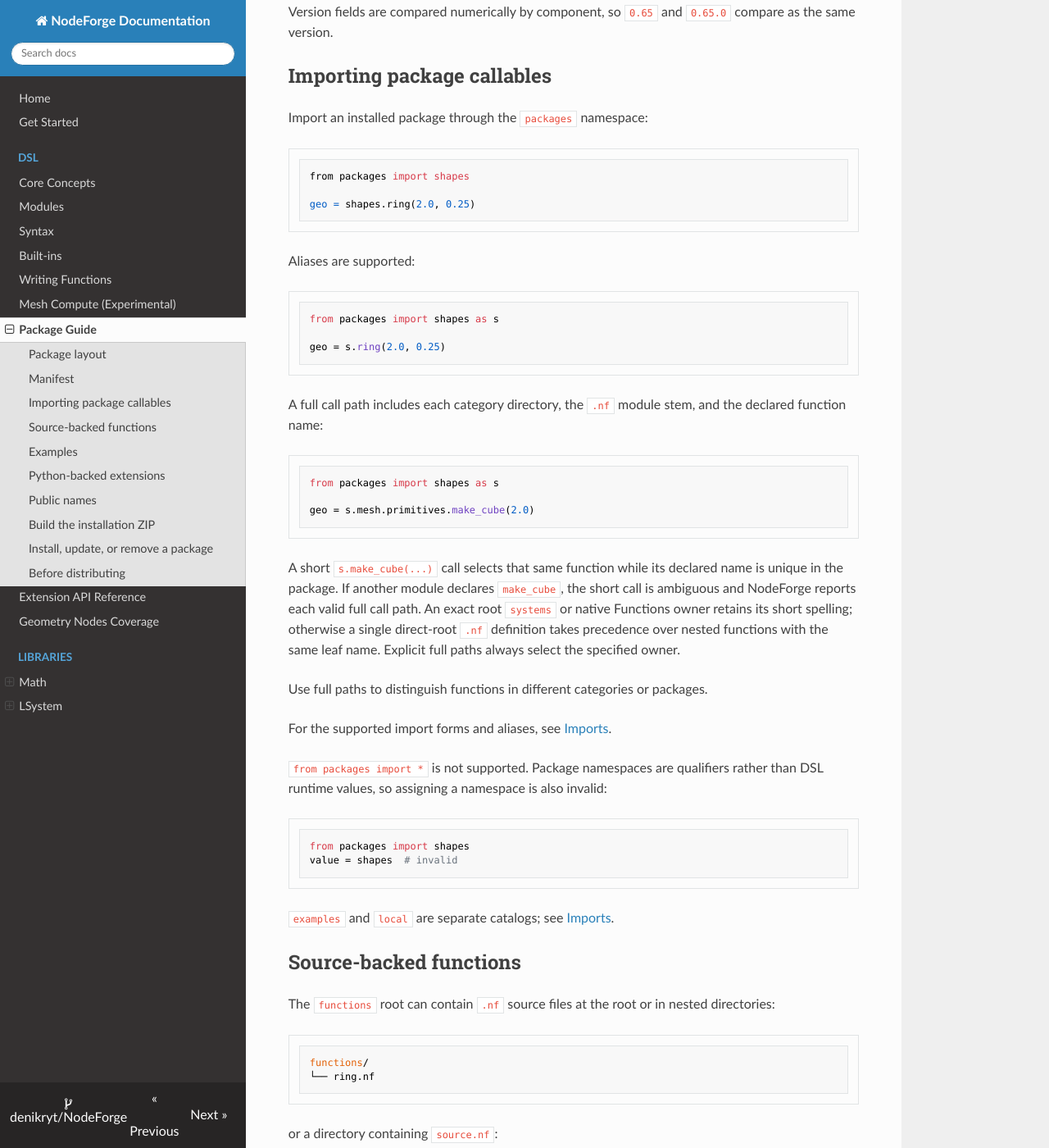
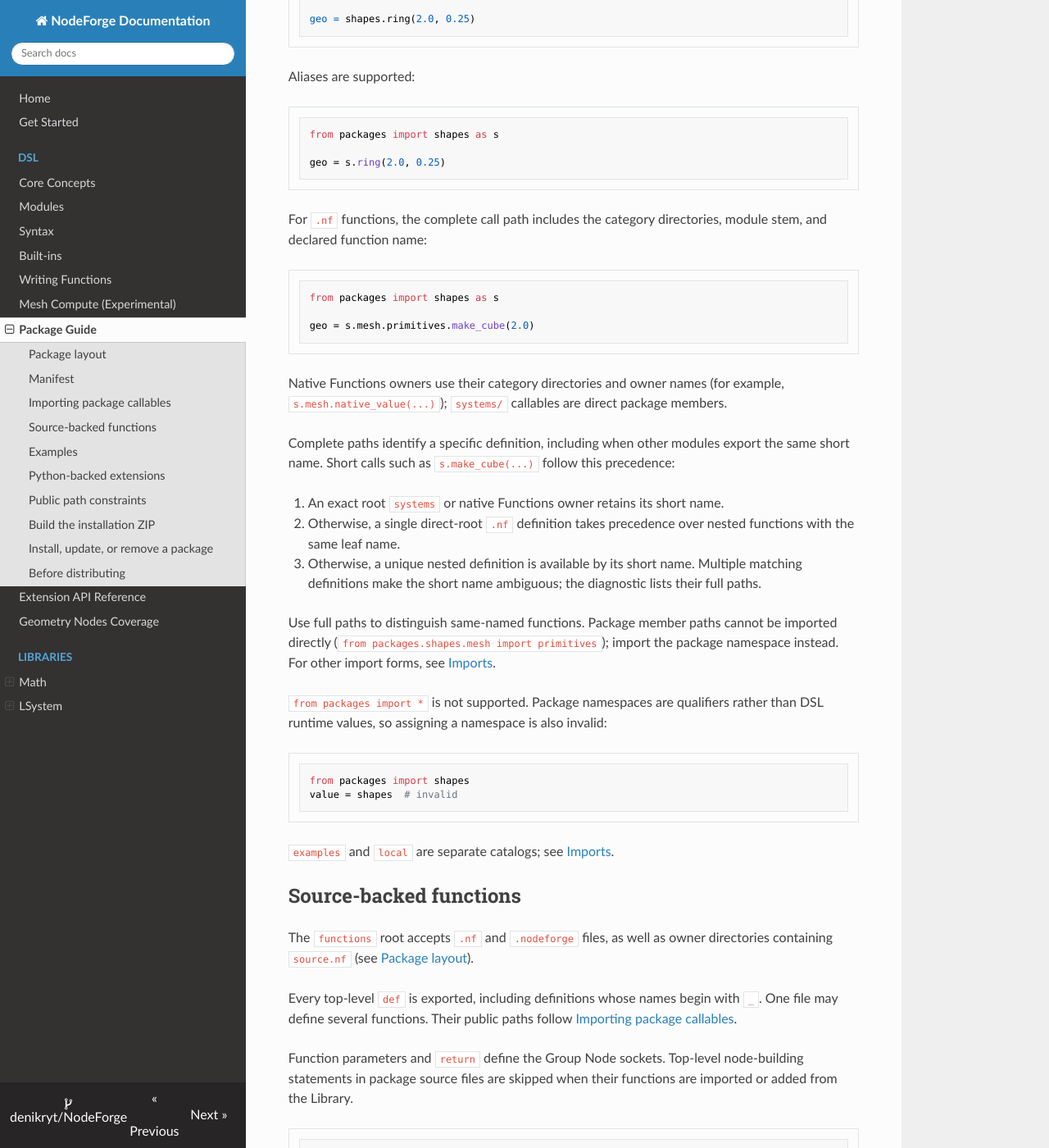
Before and after one commit to denikryt/NodeForge, an MkDocs documentation site: the page built from docs/PACKAGES.md, in a window 1280 px wide and 1400 px high, scrolled down 2618 px. Shown: the whole window at 82% size. Built offline with MkDocs 1.6.1, drawn with Linux system fonts in a browser that asks for light colours; nearby versions of some CDN libraries; some of the changed text lies outside the part shown.

Commit message:
docs: consolidate nested package namespace documentation

````diff
--- a/docs/PACKAGES.md
+++ b/docs/PACKAGES.md
@@ -17,23 +17,8 @@ vendor.shapes/
     └── ring.nf
 ```
 
-`functions/` supports nested category folders. The file name becomes one segment
-of a fully qualified callable path:
-
-```text
-vendor.shapes/
-└── functions/
-    ├── mesh/
-    │   ├── primitives.nf       # def make_cube(...); def make_sphere(...)
-    │   └── operations.nf       # def bevel(...)
-    └── utilities.nf           # def identity(...)
-```
-
-`functions/mesh/primitives.nf` exports
-`shapes.mesh.primitives.make_cube(...)` and
-`shapes.mesh.primitives.make_sphere(...)`. These functions can also be called
-as `shapes.make_cube(...)` and `shapes.make_sphere(...)` while their short
-names are unambiguous.
+`functions/` accepts source files and nested category directories. See
+[Importing package callables](#importing-package-callables) for their public paths.
 
 Packages may declare these content roots:
 
@@ -46,15 +31,18 @@ Packages may declare these content roots:
 A larger package might use all three:
 
 ```text
-vendor.toolkit/
+vendor.shapes/
 ├── nodeforge_package.json
 ├── functions/
 │   ├── ring.nf
-│   ├── scatter/
-│   │   └── source.nf
-│   └── native_value/
-│       ├── interface.py
-│       └── backend.py
+│   ├── mesh/
+│   │   ├── primitives.nf       # def make_cube(...); def make_sphere(...)
+│   │   ├── operations.nf       # def bevel(...)
+│   │   └── native_value/
+│   │       ├── interface.py
+│   │       └── backend.py
+│   └── scatter/
+│       └── source.nf
 ├── examples/
 │   └── demo_scene.nf
 └── systems/
@@ -122,8 +110,8 @@ from packages import shapes as s
 geo = s.ring(2.0, 0.25)
 ```
 
-A full call path includes each category directory, the `.nf` module stem,
-and the declared function name:
+For `.nf` functions, the complete call path includes the category directories,
+module stem, and declared function name:
 
 ```python
 from packages import shapes as s
@@ -131,17 +119,24 @@ from packages import shapes as s
 geo = s.mesh.primitives.make_cube(2.0)
 ```
 
-A short `s.make_cube(...)` call selects that same function while its declared
-name is unique in the package. If another module declares `make_cube`, the
-short call is ambiguous and NodeForge reports each valid full call path.
-An exact root `systems` or native Functions owner retains its short spelling;
-otherwise a single direct-root `.nf` definition takes precedence over
-nested functions with the same leaf name. Explicit full paths always select
-the specified owner.
+Native Functions owners use their category directories and owner names (for
+example, `s.mesh.native_value(...)`); `systems/` callables are direct package
+members.
 
-Use full paths to distinguish functions in different categories or packages.
+Complete paths identify a specific definition, including when other modules
+export the same short name. Short calls such as `s.make_cube(...)` follow this
+precedence:
 
-For the supported import forms and aliases, see [Imports](SYNTAX.md#imports).
+1. An exact root `systems` or native Functions owner retains its short name.
+2. Otherwise, a single direct-root `.nf` definition takes precedence over
+   nested functions with the same leaf name.
+3. Otherwise, a unique nested definition is available by its short name.
+   Multiple matching definitions make the short name ambiguous; the diagnostic
+   lists their full paths.
+
+Use full paths to distinguish same-named functions. Package member paths cannot
+be imported directly (`from packages.shapes.mesh import primitives`); import
+the package namespace instead. For other import forms, see [Imports](SYNTAX.md#imports).
 
 `from packages import *` is not supported. Package namespaces are qualifiers rather than DSL runtime values, so assigning a namespace is also invalid:
 
@@ -154,28 +149,12 @@ value = shapes  # invalid
 
 ## Source-backed functions
 
-The `functions` root can contain `.nf` source files at the root or in nested directories:
+The `functions` root accepts `.nf` and `.nodeforge` files, as well as
+owner directories containing `source.nf` (see [Package layout](#package-layout)).
 
-```text
-functions/
-└── ring.nf
-```
-
-or a directory containing `source.nf`:
-
-```text
-functions/
-└── ring/
-    └── source.nf
-```
-
-Every top-level `def` in a source file becomes a package member under its
-full module path and declared function name. A file can export several
-functions, including names beginning with `_`. Functions from different files
-may share a declared name; select those functions with their full paths.
-The same complete path can identify only one callable. A file and directory
-with the same stem can coexist when the exported callable paths differ
-(for example, `utilities.nf` and `utilities/field.nf`).
+Every top-level `def` is exported, including definitions whose names begin
+with `_`. One file may define several functions. Their public paths follow
+[Importing package callables](#importing-package-callables).
 
 Function parameters and `return` define the Group Node sockets. Top-level
 node-building statements in package source files are skipped when their
@@ -195,11 +174,10 @@ geo = shapes.scale_cube(1.5, factor=3.0)
 
 Keywords use the function's exact parameter identifiers; display labels may be set with `Type["Label"]`. See [Writing Functions](WRITING_FUNCTIONS.md#parameters-and-sockets).
 
-Under **Library → Functions**, select a source-backed package function by
-its full path and click **Add Node Group**. Reload retains the exact source
-module and declared definition, including when other modules declare the same
-function name. Python-backed native Functions appear in the list and remain
-callable from scripts, while their **Add Node Group** action is disabled.
+Under **Library → Functions**, select a source-backed definition by its
+full path and click **Add Node Group**. Reload uses that definition's module
+and function identity. Native Python-backed Functions are listed but cannot be
+added as standalone groups.
 
 For general reusable-function behavior, including `__unique__=True` where supported, see [Reusable Functions](SYNTAX.md#reusable-functions).
 
@@ -224,40 +202,12 @@ Python-backed examples are also supported; their declaration and implementation
 
 Use Python only when the required behavior cannot be expressed cleanly as source-backed NodeForge code. Typical cases are custom Blender-node realization or package-defined semantic values.
 
-Python-backed content uses Extension API v2. A native function under
-`functions` is represented by an owner directory, including nested category
-paths, such as:
+Python-backed content uses Extension API v2 and runs with normal Python
+privileges. Install packages only from sources you trust. The
+[Extension API Reference](EXTENSION_API.md) defines owner layouts, declarations,
+evaluation modes, backend contexts, semantic values, and resource ownership.
 
-```text
-functions/
-└── mesh/
-    └── native_value/
-        ├── interface.py
-        └── backend.py
-```
-
-A `systems` owner can export several related callables:
-
-```text
-systems/
-└── procedural/
-    ├── interface.py
-    ├── semantic.py
-    └── backend.py
-```
-
-The owner above exports `shapes.mesh.native_value(...)` when `EXTENSIONS`
-contains exactly one callable named `native_value`. Native owners under
-`systems/` continue to export names directly under the package import alias.
-
-Python-backed package code runs with normal Python privileges. Install packages only from sources you trust. For `interface.py`, evaluation modes, backend contexts, semantic values, overloads, generated resources, and owner validation rules, continue with the [Extension API Reference](EXTENSION_API.md).
-
-## Public names
-
-The canonical callable name is built from the relative `functions/` path
-followed by the declared function name. Native owner directories contribute
-their own directory names; root `systems/` callables retain their names.
-Example files appear in the Examples catalog under their file or owner names.
+## Public path constraints
 
 Public directory and module names must be ASCII identifiers and cannot be
 Python keywords. Paths beginning with `_` or `.` remain private and are not
@@ -265,10 +215,9 @@ exported. Declared function names follow [`.nf` Modules](MODULES.md#define-funct
 (including names beginning with `_`). Directory symlinks and source paths
 escaping the package root are rejected.
 
-Different canonical paths may declare the same short name. Short calls work
-when there is one eligible owner; ambiguous short calls report their full paths.
-A complete canonical path belongs to one export. Package IDs and import names
-identify owners across different packages.
+A file and directory may share a stem when their exported callable paths differ
+(for example, `utilities.nf` and `utilities/field.nf`). Example files appear in
+the Examples catalog under their file or owner names.
 
 ## Build the installation ZIP
 
@@ -307,7 +256,6 @@ Check that the package:
 - uses a stable, conflict-free `import_name`;
 - compiles its source-backed functions from a clean Blender file;
 - exposes usable examples through **Library → Examples**;
-- uses full `package.category.module.function(...)` paths where the category matters;
-- verifies that short callable names resolve unambiguously.
+- uses [explicit callable paths](#importing-package-callables) where the category matters.
 
 For Python-backed content, use the validation rules in the [Extension API Reference](EXTENSION_API.md) rather than duplicating them here.
--- a/docs/SYNTAX.md
+++ b/docs/SYNTAX.md
@@ -114,10 +114,10 @@ offset = vector(0, 0, 1)
 geometry = transform(base, translation=offset)
 ```
 
-Calls can target a simple callable name or an imported package member, such
-as `math.sin(...)` or `shapes.mesh.primitives.make_cube(...)`. Intermediate
-package directories and modules are qualifiers, not runtime values. Supported
-method calls are documented in the sections that introduce them.
+Calls can target a simple callable name or an imported package member such as
+`math.sin(...)`. See [Importing package callables](PACKAGES.md#importing-package-callables)
+for package namespace rules. Supported method calls are documented in the
+sections that introduce them.
 
 ## Operators and Expressions
 
@@ -491,22 +491,9 @@ def sine(angle: Float = 0.0) -> Float:
 
 If several imported packages provide the name, the unqualified call is ambiguous. Use a qualified call such as `math.sin(angle)` to select its owner.
 
-Package `.nf` functions can also be called by their complete physical module
-paths. For `functions/mesh/primitives.nf` with `def make_cube`, use:
-
-```python
-from packages import shapes
-
-geo = shapes.mesh.primitives.make_cube(2.0)
-```
-
-An unambiguous short alias `shapes.make_cube(...)` resolves to the same
-function. With duplicate short names, NodeForge reports the available full
-paths. Direct imports such as `from packages.shapes.mesh import primitives`
-are unsupported; first import the package with `from packages import shapes`.
-See [Package Guide](PACKAGES.md#importing-package-callables) for category
-paths and collision rules and [Python Extension API v2](EXTENSION_API.md) for
-Python-backed package callables.
+For nested callable paths, short names, and ambiguity handling, see
+[Importing package callables](PACKAGES.md#importing-package-callables).
+For Python-backed declarations, see [Extension API v2](EXTENSION_API.md).
 
 Star imports, plain Python `import`, relative imports, imports inside functions, and imports from arbitrary Python modules are unsupported.
 
````
Also changed, not shown: README.md (+2 -3 lines), docs/EXTENSION_API.md (+5 -10 lines), docs/MODULES.md (+12 -5 lines).
